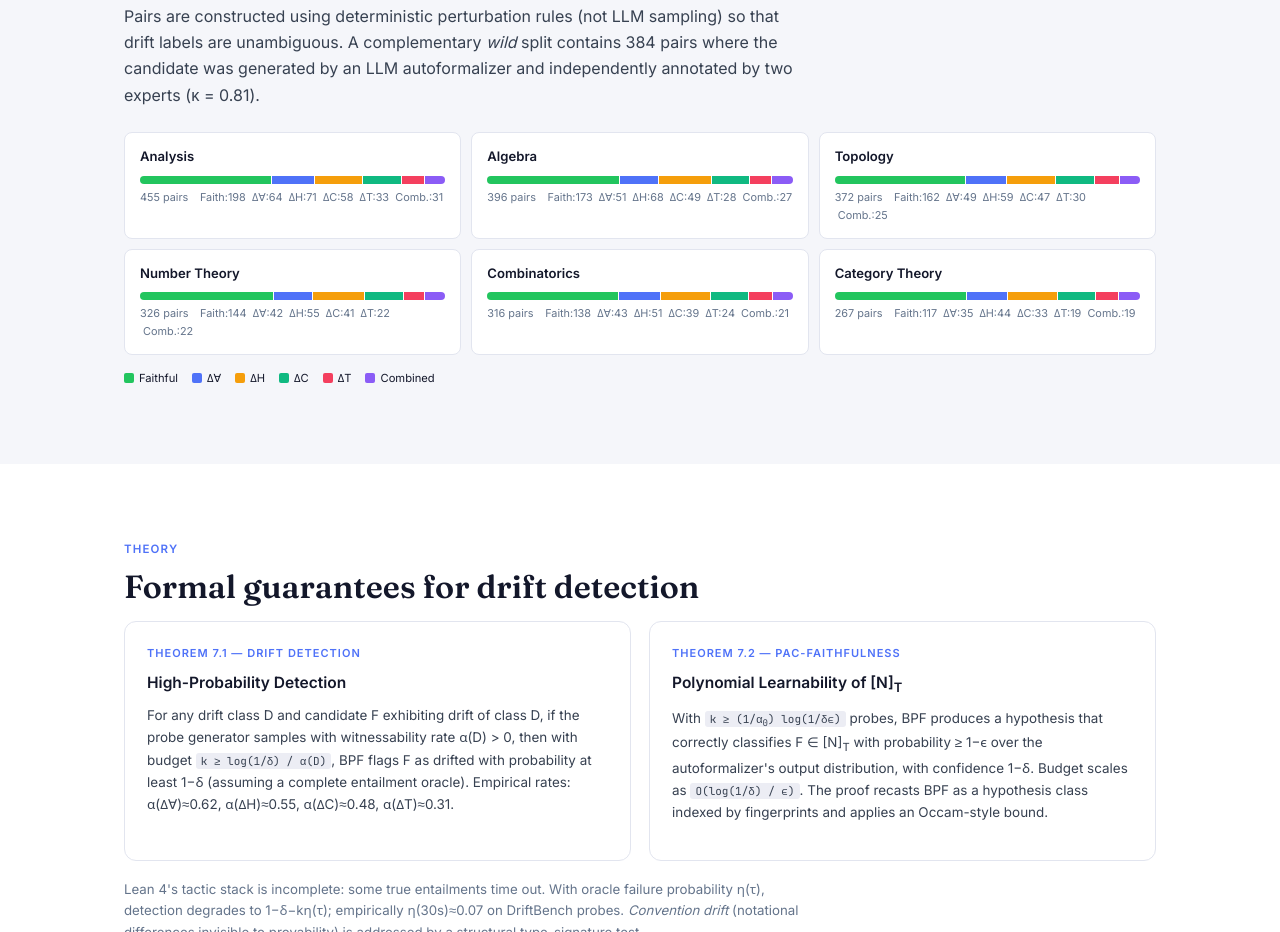
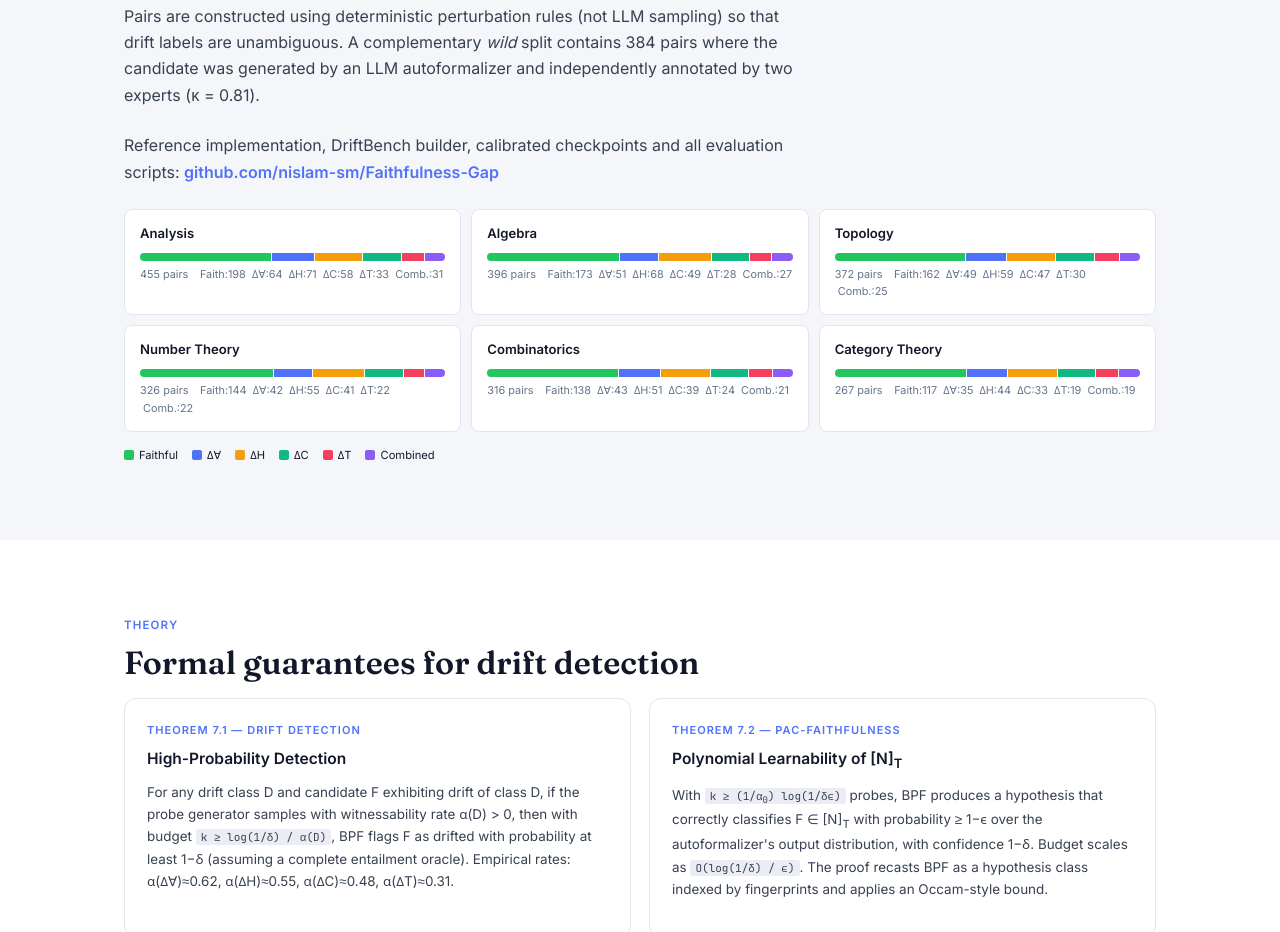
Before and after one commit to pmlrbd/BPF, a plain HTML site: page index.html in a window 1280 px wide. Shown: the part 5149-6081 px from the top of the page. Drawn offline with Linux system fonts and the light colour scheme.

Commit message:
Update index.html

```diff
--- a/index.html
+++ b/index.html
@@ -277,7 +277,7 @@ footer strong{color:rgba(255,255,255,.8)}
       <div class="ctas">
         <a class="btn btn-p" href="https://openreview.net/forum?id=bDKvdZJVgK" target="_blank">&#x1F4C4;&nbsp;Paper</a>
         <a class="btn btn-g" href="#driftbench">&#x1F4BE;&nbsp;DriftBench</a>
-        <a class="btn btn-g" href="#">&#x2699;&#xFE0F;&nbsp;Code</a>
+        <a class="btn btn-g" href="https://github.com/nislam-sm/Faithfulness-Gap" target="_blank" rel="noopener">&#x2699;&#xFE0F;&nbsp;Code</a>
         <a class="btn btn-g" href="#citation">&#x1F516;&nbsp;Cite</a>
       </div>
       <div class="kstats">
@@ -585,6 +585,7 @@ footer strong{color:rgba(255,255,255,.8)}
       <div class="bst"><div class="bn">&kappa; 0.81</div><div class="bl">Inter-Annotator (Wild)</div></div>
     </div>
     <p class="sub rv">Pairs are constructed using deterministic perturbation rules (not LLM sampling) so that drift labels are unambiguous. A complementary <em>wild</em> split contains 384 pairs where the candidate was generated by an LLM autoformalizer and independently annotated by two experts (&kappa; = 0.81).</p>
+    <p class="sub rv" style="margin-bottom:1.5rem">Reference implementation, DriftBench builder, calibrated checkpoints and all evaluation scripts: <a href="https://github.com/nislam-sm/Faithfulness-Gap" target="_blank" rel="noopener"><strong>github.com/nislam-sm/Faithfulness-Gap</strong></a></p>
     <div class="sfg rv">
       <div class="sfc">
         <div class="sfn">Analysis</div>
@@ -749,7 +750,7 @@ footer strong{color:rgba(255,255,255,.8)}
 
 <!-- ══════════════════════════════ FOOTER ══════════════════════════════ -->
 <footer>
-  <div><strong>The Faithfulness Gap</strong> &ensp;&middot;&ensp; MusIML Workshop @ ICML 2026 &ensp;&middot;&ensp; <a href="https://openreview.net/forum?id=bDKvdZJVgK" target="_blank">OpenReview</a> &ensp;&middot;&ensp; <a href="#">Code &amp; DriftBench</a></div>
+  <div><strong>The Faithfulness Gap</strong> &ensp;&middot;&ensp; MusIML Workshop @ ICML 2026 &ensp;&middot;&ensp; <a href="https://openreview.net/forum?id=bDKvdZJVgK" target="_blank">OpenReview</a> &ensp;&middot;&ensp; <a href="https://github.com/nislam-sm/Faithfulness-Gap" target="_blank" rel="noopener">Code &amp; DriftBench</a></div>
   <div style="margin-top:8px;font-size:.74rem">Noor Islam S. Mohammad (Istanbul Technical University, Türkiye) &ensp;&amp;&ensp; Tamim Sheikh (Jashore University of Science and Technology, Bangladesh)</div>
 </footer>
 
```
